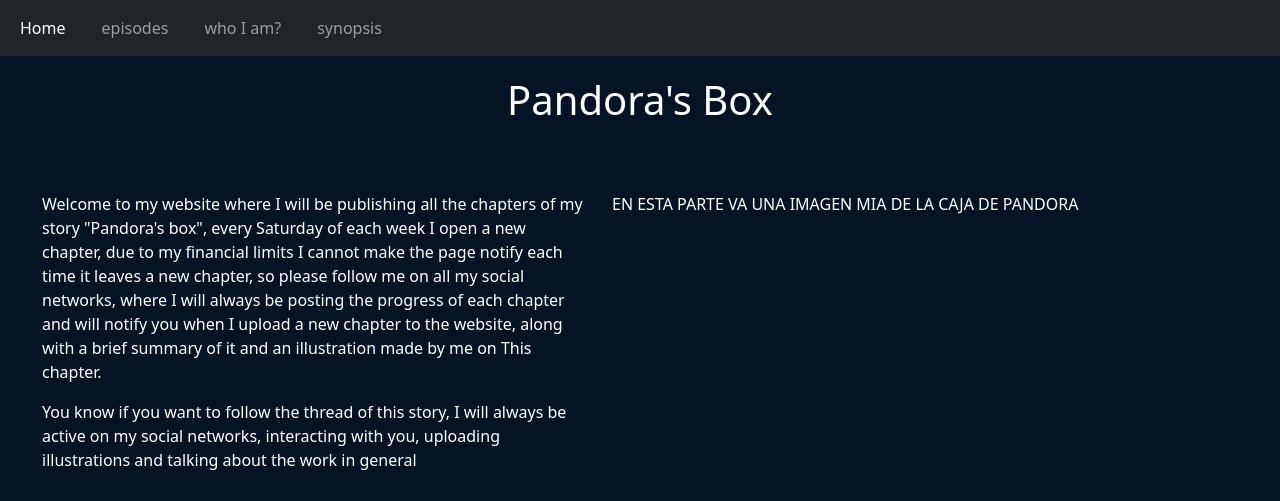
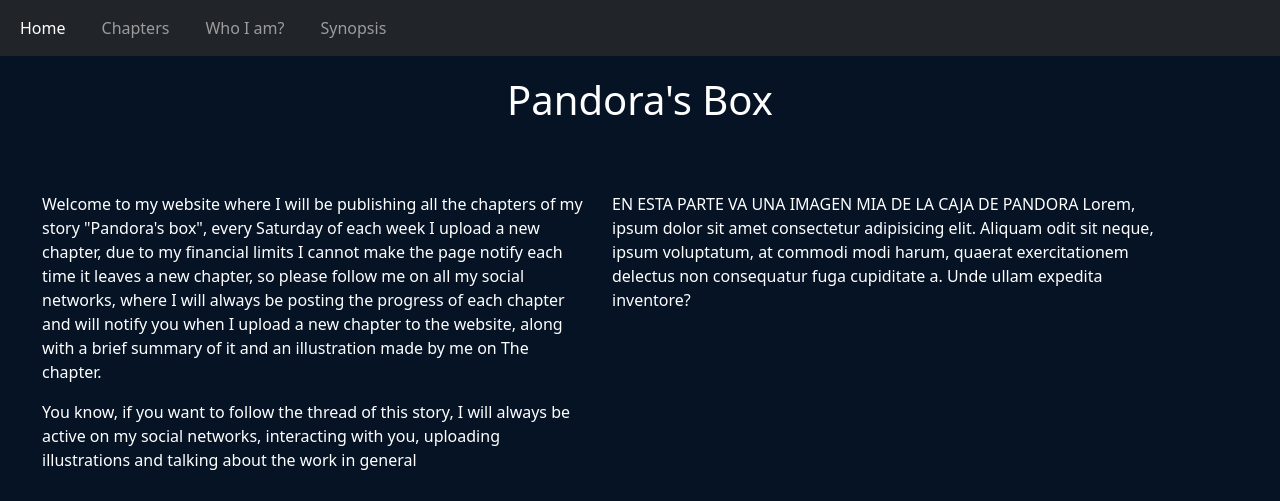
Before and after one commit to JohanLeon0914/Pandora, a plain HTML site: page index.html in a window 1280 px wide. Shown: the top 501 px of the page. Drawn offline with nearby package versions, Linux system fonts and the light colour scheme.

Commit message:
Add files via upload

```diff
--- a/index.html
+++ b/index.html
@@ -18,9 +18,9 @@
     <div class="collapse navbar-collapse" id="navbarNavAltMarkup">
       <div class="navbar-nav">
         <a class="nav-link active" aria-current="page" href="#">Home</a>
-        <a class="nav-link" href="html/episodios.html">episodes</a>
-        <a class="nav-link" href="html/quienSoy.html">who I am?</a>
-        <a class="nav-link" href="html/sinopsis.html">synopsis</a>
+        <a class="nav-link" href="html/episodios.html">Chapters</a>
+        <a class="nav-link" href="html/quienSoy.html">Who I am?</a>
+        <a class="nav-link" href="html/sinopsis.html">Synopsis</a>
       </div>
     </div>
   </div>
@@ -37,14 +37,15 @@
   <div class="row">
     <div class="col">
     	<p>
-      Welcome to my website where I will be publishing all the chapters of my story "Pandora's box", every Saturday of each week I open a new chapter, due to my financial limits I cannot make the page notify each time it leaves a new chapter, so please follow me on all my social networks, where I will always be posting the progress of each chapter and will notify you when I upload a new chapter to the website, along with a brief summary of it and an illustration made by me on This chapter.
+      Welcome to my website where I will be publishing all the chapters of my story "Pandora's box", every Saturday of each week I upload a new chapter, due to my financial limits I cannot make the page notify each time it leaves a new chapter, so please follow me on all my social networks, where I will always be posting the progress of each chapter and will notify you when I upload a new chapter to the website, along with a brief summary of it and an illustration made by me on The chapter.
 </p>
       <p></p>
-You know if you want to follow the thread of this story, I will always be active on my social networks, interacting with you, uploading illustrations and talking about the work in general</p>
+You know, if you want to follow the thread of this story, I will always be active on my social networks, interacting with you, uploading illustrations and talking about the work in general</p>
 
     </div>
     <div class="col-6">
       EN ESTA PARTE VA UNA IMAGEN MIA DE LA CAJA DE PANDORA
+      Lorem, ipsum dolor sit amet consectetur adipisicing elit. Aliquam odit sit neque, ipsum voluptatum, at commodi modi harum, quaerat exercitationem delectus non consequatur fuga cupiditate a. Unde ullam expedita inventore?
     </div>
 
     <div class="col-6">
```
